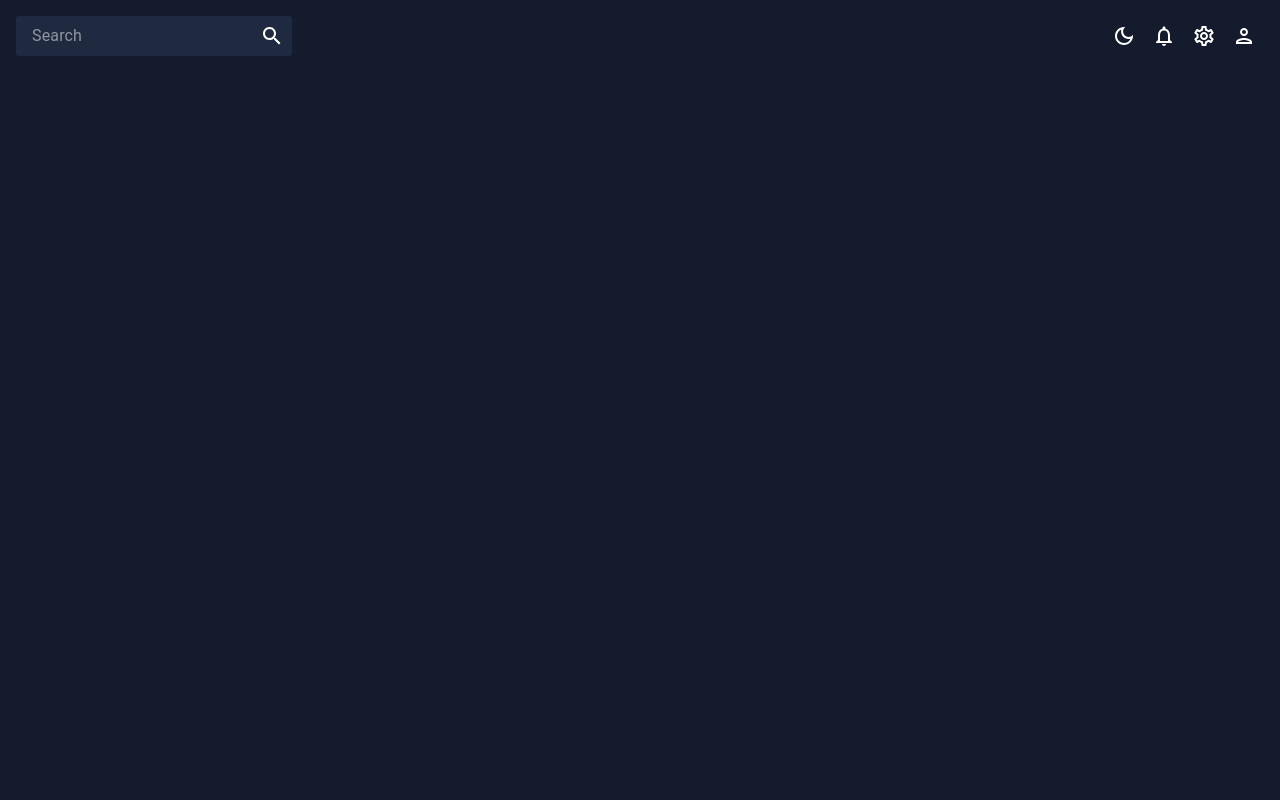
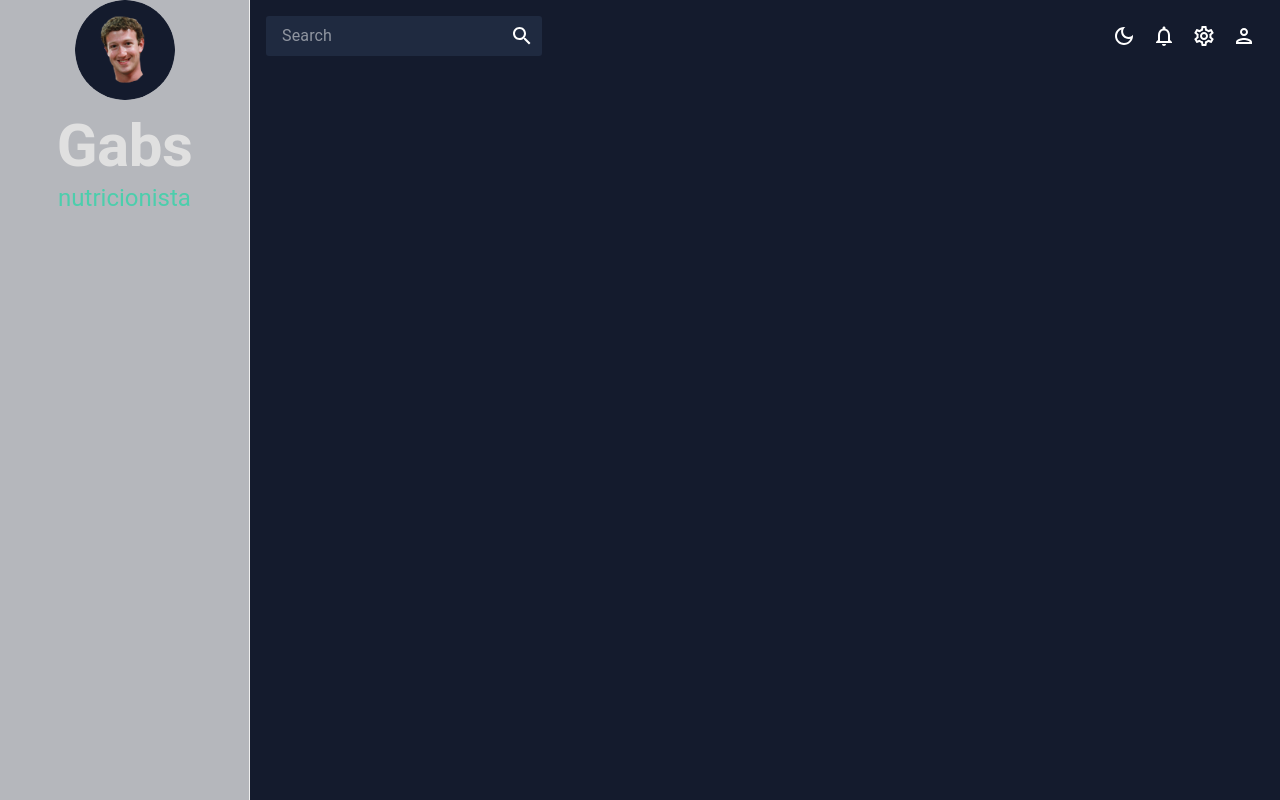
Before and after one commit to gabriel-baptista/Yin-Yang, a React (Vite) app in the folder front-end/: page / in a window 1280 px wide. Built offline with nearby package versions, Linux system fonts and the light colour scheme.

Commit message:
criando a sidebar"

```diff
--- a/front-end/src/App.jsx
+++ b/front-end/src/App.jsx
@@ -1,22 +1,53 @@
 import React from "react";
 import { ColorModeContext, useMode } from "./theme";
 import { CssBaseline, ThemeProvider } from "@mui/material";
+import { Routes, Route } from "react-router-dom";
+import { ProSidebarProvider } from 'react-pro-sidebar';
 import Topbar from "./scenes/global/Topbar";
+import Sidemenu from "./scenes/global/Sidebar";
+// import Dashboard from "./scenes/dashboard";
+// import Team from "./scenes/Team";
+// import Invoices from "./scenes/invoices";
+// import Contacts from "./scenes/contacts";
+// import Bar from "./scenes/bar";
+// import Form from "./scenes/form";
+// import Line from "./scenes/pine";
+// import Pie from "./scenes/pie";
+// import FAQ from "./scenes/faq";
+// import Geography from "./scenes/geography";
+// import Calendar from "./scenes/calendar";
 
 const App = () => {
   const [theme, colorMode] = useMode();
 
   return (
+    <ProSidebarProvider>
     <ColorModeContext.Provider value={colorMode}>
       <ThemeProvider theme={theme}>
         <CssBaseline />
         <div className="app">
+          <Sidemenu />
           <main className="content">
             <Topbar />
+            {/* <Routes>
+              <Route path="/" element={<Dashboard />} />  */}
+              {/* <Route path="/team" element={<Team />} /> */}
+              {/* <Route path="/contacts" element={<Contacts />} /> */}
+              {/* <Route path="/invoices" element={<Invoices />} /> */}
+              {/* <Route path="/form" element={<Form />} /> */}
+              {/* <Route path="/bar" element={<Bar />} /> */}
+              {/* <Route path="/pie" element={<Pie />} /> */}
+              {/* <Route path="/line" element={<Line />} /> */}
+              {/* <Route path="/faq" element={<FAQ />} /> */}
+              {/* <Route path="/geography" element={<Geography />} /> */}
+              {/* <Route path="/calendar" element={<Calendar />} /> */}
+            {/* </Routes> */}
           </main>
         </div>
       </ThemeProvider>
     </ColorModeContext.Provider>
+    </ProSidebarProvider>
+
   );
 };
 
--- a/front-end/src/scenes/global/Sidebar.jsx
+++ b/front-end/src/scenes/global/Sidebar.jsx
@@ -1,5 +1,98 @@
-const Sidebar = () => {
-    return <div>Sidebar</div>
+import { useState } from "react";
+import { Sidebar, Menu, MenuItem, SubMenu } from "react-pro-sidebar";
+import { Box, IconButton, Typography, useTheme } from "@mui/material";
+import { Link } from "react-router-dom";
+import { tokens } from "../../theme";
+import HomeOutlinedIcon from "@mui/icons-material/HomeOutlined";
+import PeopleOutlinedIcon from "@mui/icons-material/PeopleOutlined";
+import ReceiptOutlinedIcon from "@mui/icons-material/ReceiptOutlined";
+import CalendarTodayOutlinedIcon from "@mui/icons-material/CalendarTodayOutlined";
+import HelpOutlinedIcon from "@mui/icons-material/HelpOutlined";
+import BarChartOutlinedIcon from "@mui/icons-material/BarChartOutlined";
+import PieChartOutlineOutlinedIcon from "@mui/icons-material/PieChartOutlineOutlined";
+import AccessTimeFilledOutlinedIcon from "@mui/icons-material/AccessTimeFilledOutlined";
+import MenuOutlinedIcon from "@mui/icons-material/MenuOutlined";
+import MapOutlinedIcon from "@mui/icons-material/MapOutlined";
+import userImg from "../../assets/user.png";
+
+const Sidemenu = () => {
+  const theme = useTheme();
+  const colors = tokens(theme.palette.mode);
+  const [isCollapsed, setIsCollapsed] = useState(false);
+  const [selected, setSelected] = useState("Dashboard");
+
+  return (
+    // <Box
+    //   sx={{
+    //     // "& .pro-sidebar-inner": {
+    //     //   background: `${colors.primary[400]} !important`,
+    //     // },
+    //     // "& .pro-sidebar-wrapper": {
+    //     //   backgroundColor: "transparent !important",
+    //     // },
+    //     // "& .pro-inner-item": {
+    //     //   padding: "5px 35px 5px 20px important",
+    //     // },
+    //     // "& .pro-inner-item:hover": {
+    //     //   color: "#868dfb !important",
+    //     // },
+    //     // "& .pro-menu-item.active": {
+    //     //   color: "6870fa !important",
+    //     // },
+
+    //   }}
+    // >
+    <Sidebar>
+      <Menu>
+        {/* user */}
+        {!isCollapsed && (
+          <Box mb={"25px"}>
+            <Box
+              display={"flex"}
+              justifyContent={"center"}
+              alignItems={"center"}
+            >
+              <img
+                alt="profile-user"
+                width={"100px"}
+                height={"100px"}
+                src={userImg}
+                style={{ cursor: "pointer", borderRadius: "50%" }}
+              />
+            </Box>
+
+            <Box textAlign={"center"}>
+              <Typography
+                variant="h2"
+                color={colors.grey[100]}
+                fontWeight={"bold"}
+                sx={{ m: "10px 0 0 0" }}
+              >
+                Gabs
+              </Typography>
+              <Typography variant="h5" color={colors.greenAccent[500]}>
+                nutricionista
+              </Typography>
+            </Box>
+          </Box>
+        )}
+      </Menu>
+    </Sidebar>
+    // </Box>
+  );
+};
+
+export default Sidemenu;
+
+{
+  /* <Sidebar>
+      <Menu>
+        <SubMenu label="Charts">
+          <MenuItem> Pie charts </MenuItem>
+          <MenuItem> Line charts </MenuItem>
+        </SubMenu>
+        <MenuItem> Documentation </MenuItem>
+        <MenuItem> Calendar </MenuItem>
+      </Menu>
+    </Sidebar> */
 }
-
-export default Sidebar;
```
Also changed, not shown: front-end/src/assets/user.png (added).
